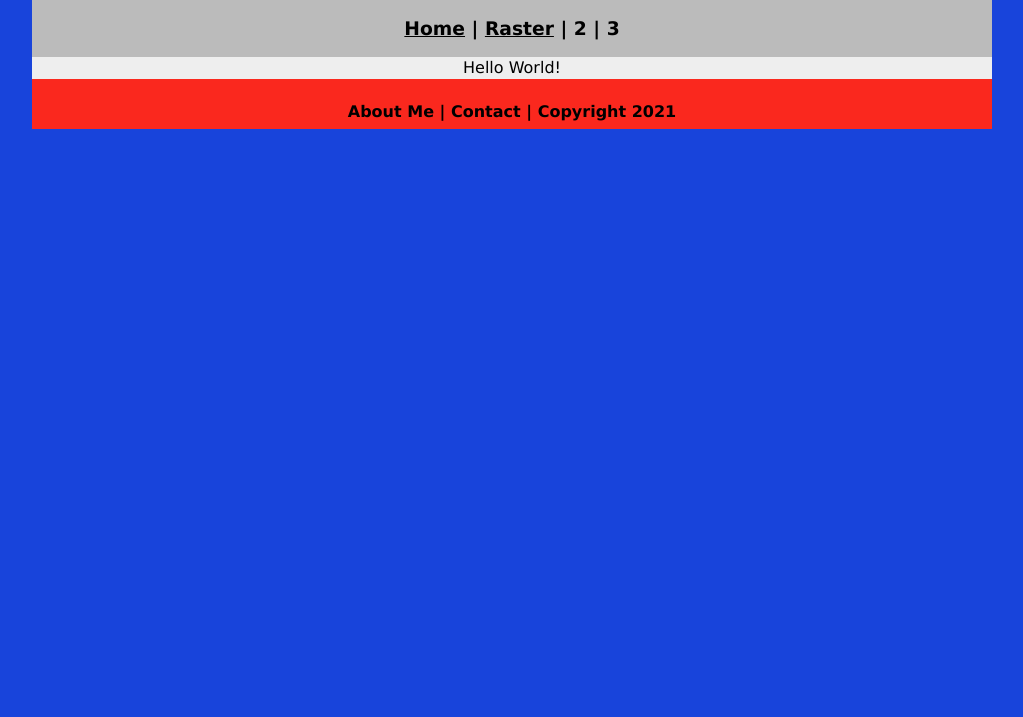
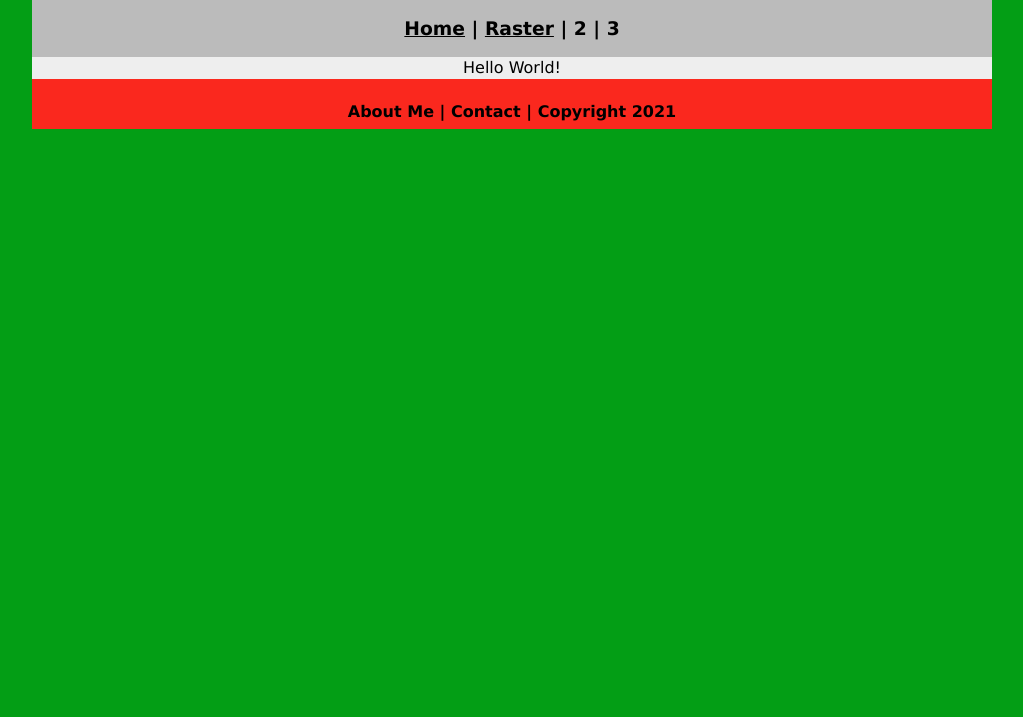
Before and after one commit to Ayda345/Assesment, a plain HTML site: page index (4).html in a window 1280 px wide. Shown: the part 83-800 px from the top of the page, without its empty margins (128-1151 px from the left). Drawn offline with Linux system fonts and the light colour scheme.

Commit message:
Update myCSS.css

```diff
--- a/myCSS.css
+++ b/myCSS.css
@@ -10,7 +10,7 @@ body {
 
 }
 .homePage {
-	background: #1844DB;
+	background: #039E15;
 }
 .container {
 	width: 960px;
```
